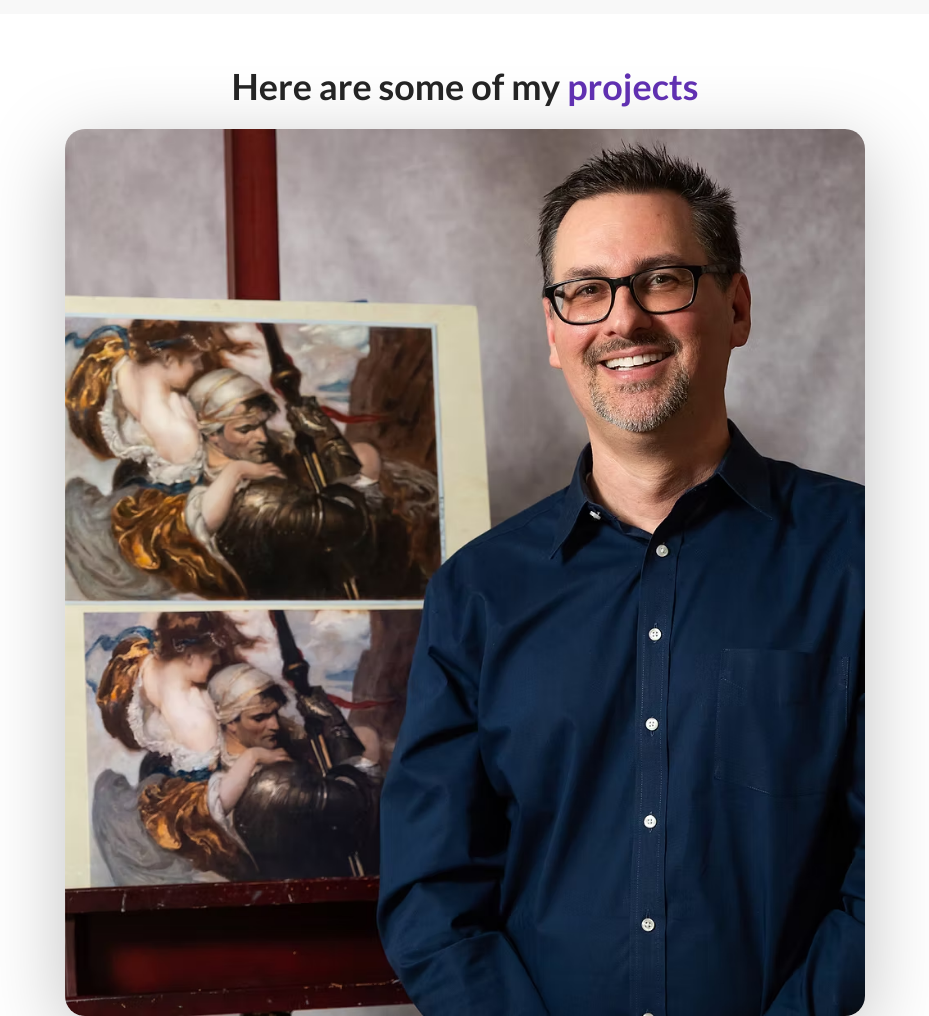
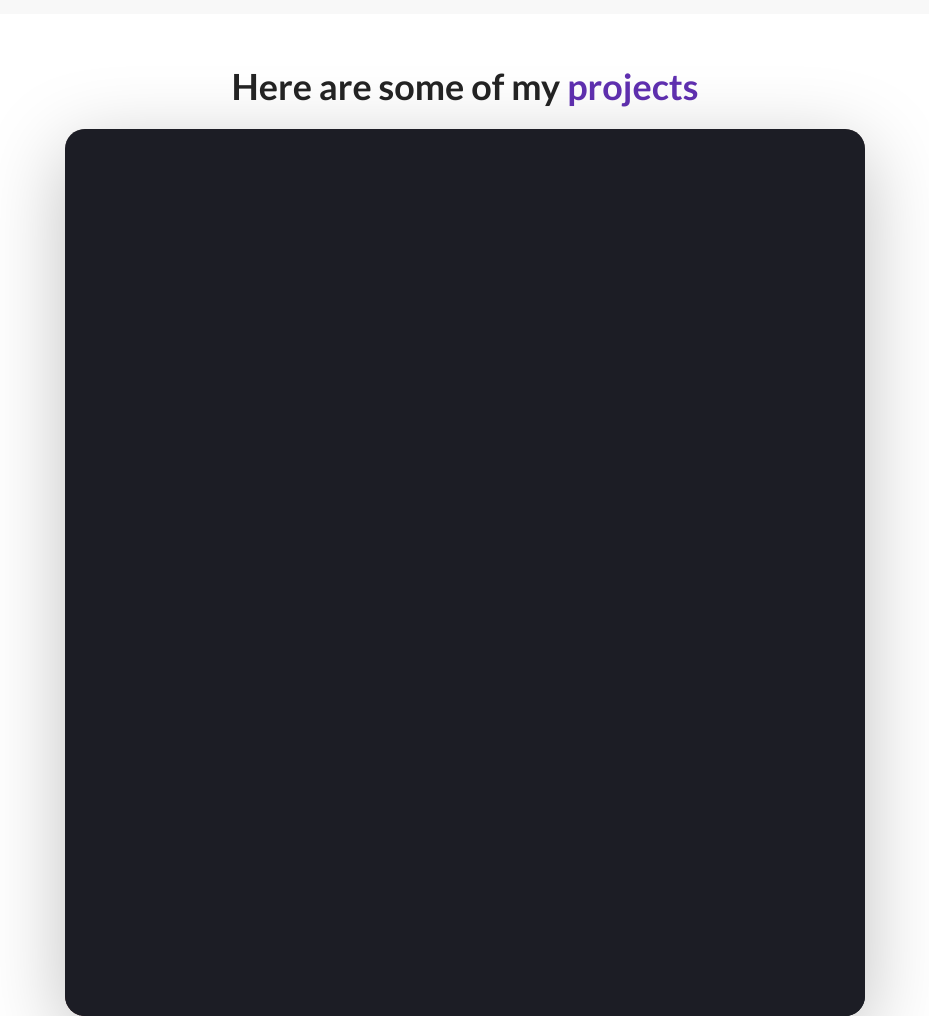
Before and after one commit to richbport/3.1-E-Portfolio, a plain HTML site: page index.html in a window 1280 px wide. Shown: the part 1340-2356 px from the top of the page, without its empty margins (175-1104 px from the left). Drawn offline with Linux system fonts and the light colour scheme.

Commit message:
position: relative; and background-color

```diff
--- a/styles.css
+++ b/styles.css
@@ -228,6 +228,7 @@ nav {
   box-shadow: 0 20px 80px rgba(0, 0, 0, 0.25);
   border-radius: 20px;
   overflow: hidden;
+  position: relative;
 }
 
 .project__wrapper:before {
@@ -237,4 +238,5 @@ nav {
   left: 0;
   height: 100%;
   width: 100%;
+  background-color: #1c1d25;
 }
```
